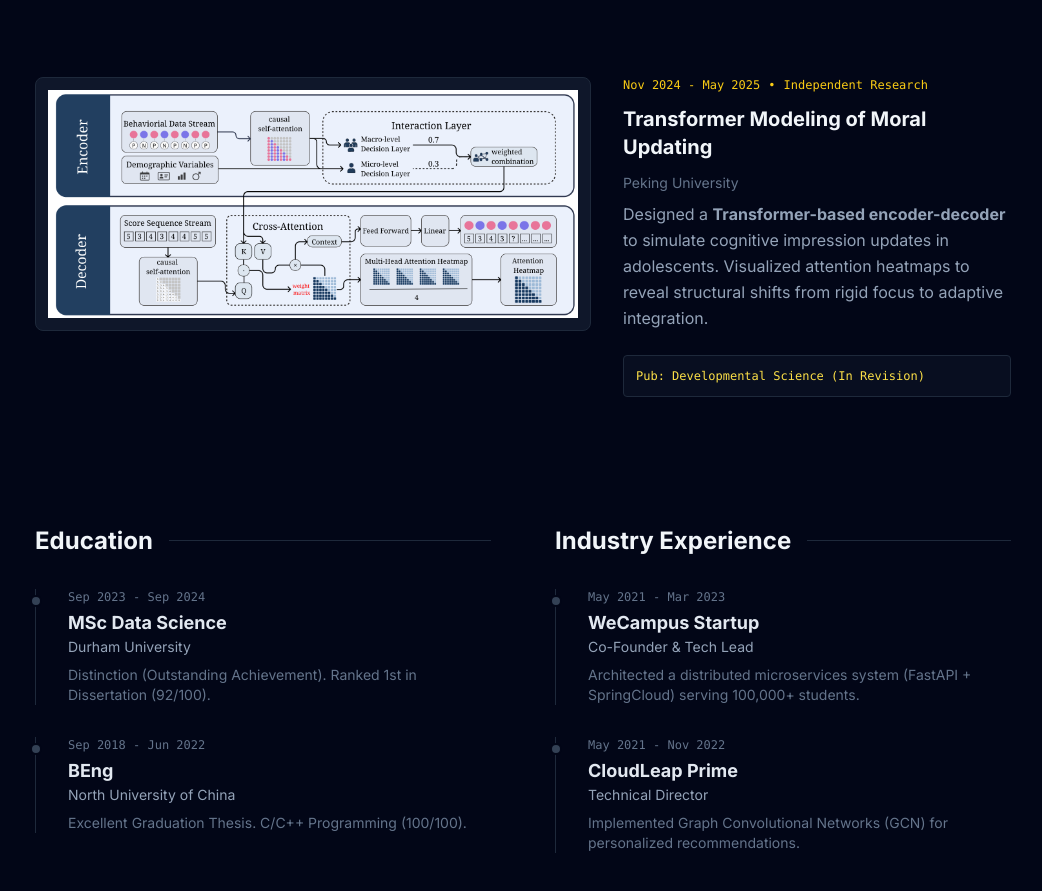
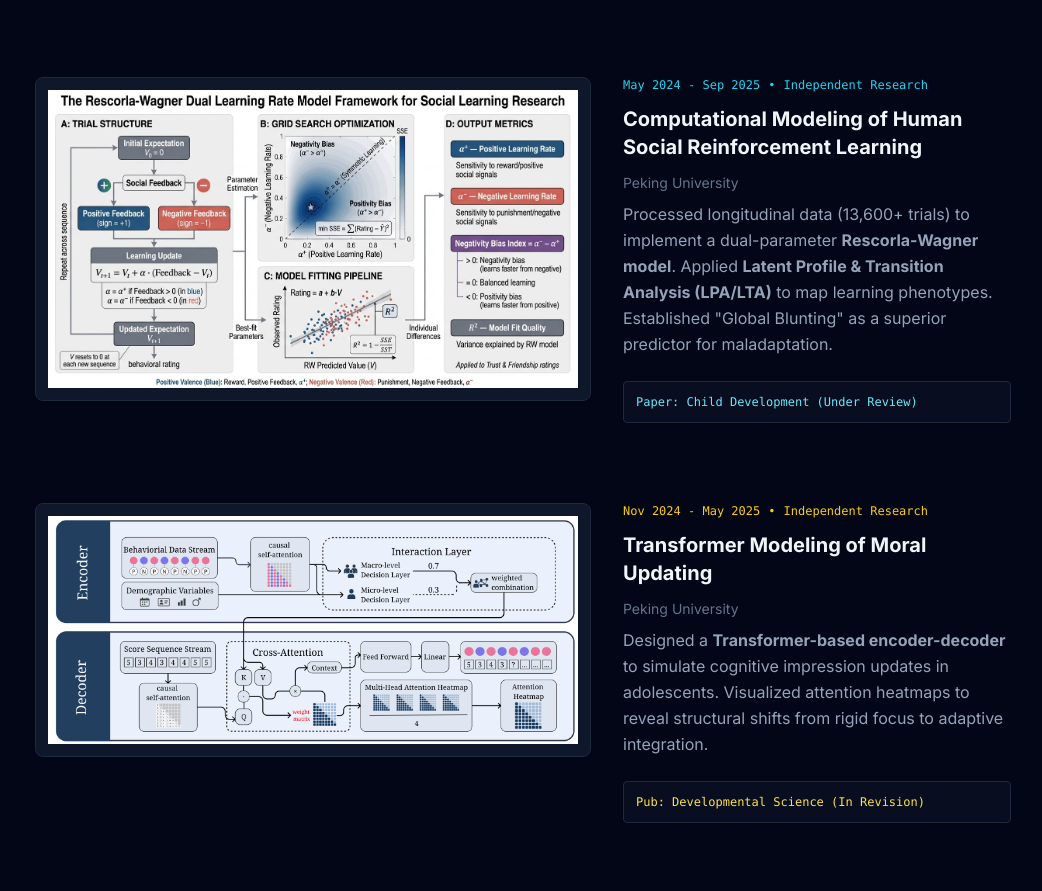
Before and after one commit to Tshoiasc/tshoiasc.github.io, a plain HTML site: page index.html in a window 1280 px wide. Shown: the part 2049-2940 px from the top of the page, without its empty margins (117-1159 px from the left). Drawn offline with nearby package versions, Linux system fonts and the light colour scheme.

Commit message:
Enhance project section in index.html by adding detailed descriptions and images for the "Computational Modeling of Human Social Reinforcement Learning" project. Updated layout for improved visual appeal and clarity.

```diff
--- a/index.html
+++ b/index.html
@@ -196,9 +196,35 @@
                     </div>
                 </div>
 
-                 <!-- Project 4 -->
+                <!-- Project 4 -->
+                <div class="group grid md:grid-cols-12 gap-8 items-start">
+                    <div class="md:col-span-7 overflow-hidden rounded-lg border border-slate-800 bg-slate-900 p-3 order-last md:order-first">
+                        <img src="rw.png"
+                             class="w-full h-auto object-contain transition-transform duration-500 group-hover:scale-[1.02]"
+                             alt="Rescorla-Wagner Model">
+                    </div>
+                    <div class="md:col-span-5 flex flex-col justify-center h-full">
+                        <div class="flex items-center gap-2 text-xs font-mono text-cyan-400 mb-3">
+                            <span>May 2024 - Sep 2025</span>
+                            <span>•</span>
+                            <span>Independent Research</span>
+                        </div>
+                        <h3 class="text-xl font-bold text-slate-100 mb-3 group-hover:text-cyan-400 transition-colors">
+                            Computational Modeling of Human Social Reinforcement Learning
+                        </h3>
+                        <p class="text-sm text-slate-500 mb-2">Peking University</p>
+                        <p class="text-slate-400 leading-relaxed mb-6">
+                            Processed longitudinal data (13,600+ trials) to implement a dual-parameter <strong>Rescorla-Wagner model</strong>. Applied <strong>Latent Profile & Transition Analysis (LPA/LTA)</strong> to map learning phenotypes. Established "Global Blunting" as a superior predictor for maladaptation.
+                        </p>
+                        <div class="p-3 bg-slate-900/50 rounded border border-slate-800">
+                            <p class="text-xs text-cyan-300 font-mono">Paper: Child Development (Under Review)</p>
+                        </div>
+                    </div>
+                </div>
+
+                 <!-- Project 5 -->
                  <div class="group grid md:grid-cols-12 gap-8 items-start">
-                    <div class="md:col-span-7 overflow-hidden rounded-lg border border-slate-800 bg-slate-900 p-3 order-last md:order-first">
+                    <div class="md:col-span-7 overflow-hidden rounded-lg border border-slate-800 bg-slate-900 p-3">
                         <img src="moral.png"
                              class="w-full h-auto object-contain transition-transform duration-500 group-hover:scale-[1.02]"
                              alt="Data Visualization">
```
Also changed, not shown: rw.png (added).
